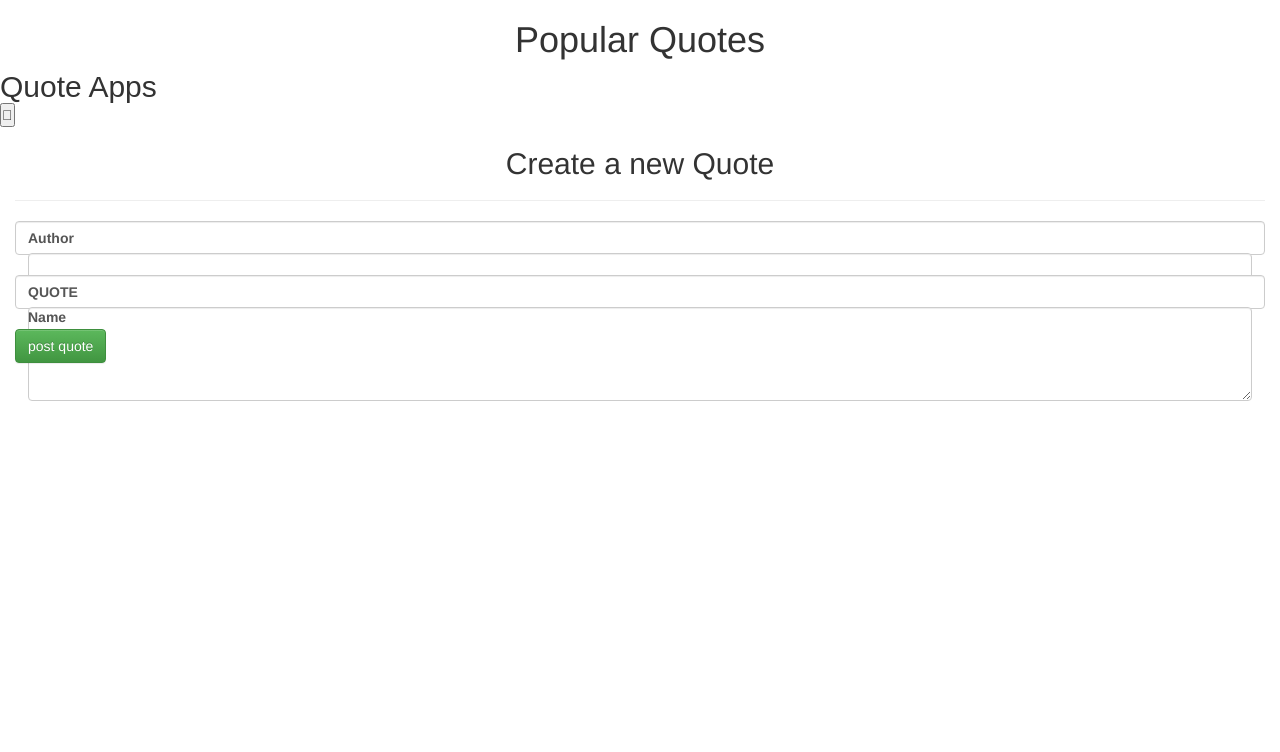
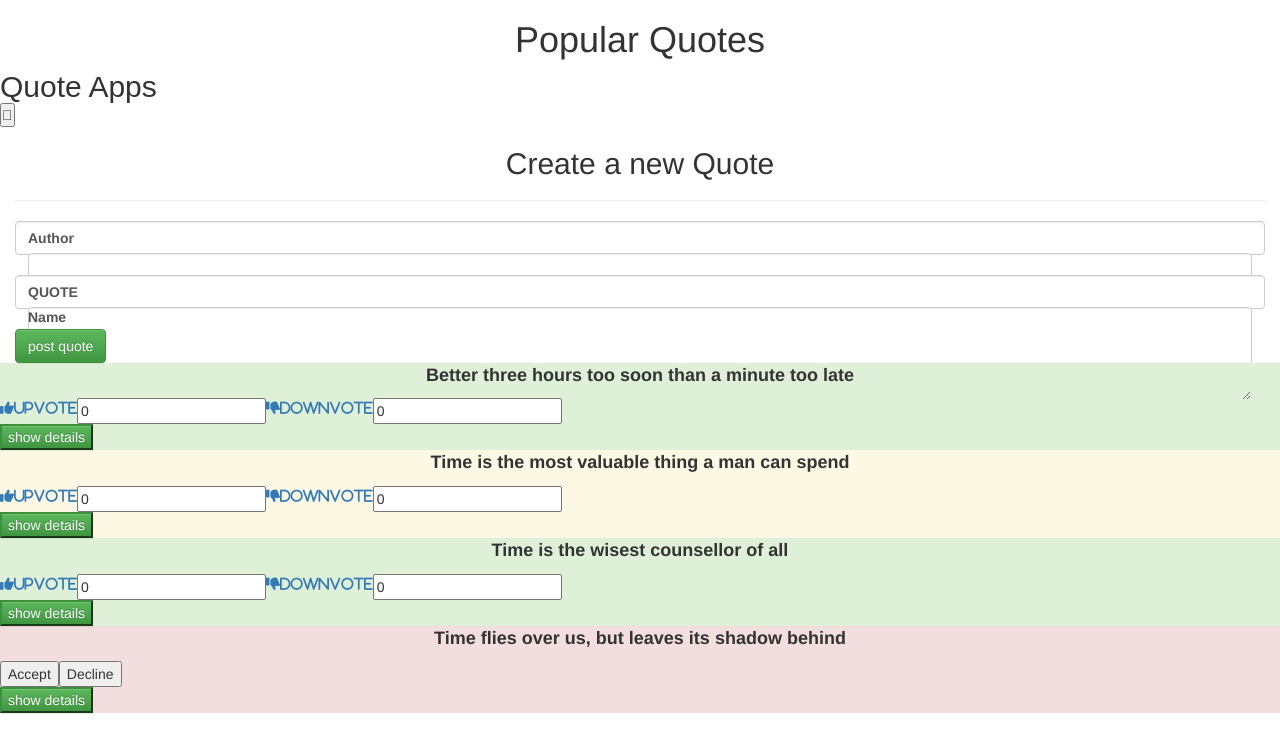
Before and after one commit to bethnduta/QUOES-APP, an Angular app: page / in a window 1280 px wide. Shown: the top 752 px of the page. Built offline with nearby package versions, Linux system fonts and the light colour scheme.

Commit message:
designed quote-component

```diff
--- a/src/app/app.component.html
+++ b/src/app/app.component.html
@@ -1,3 +1,4 @@
 <h1 align = "center">Popular Quotes</h1>
 <app-quotes></app-quotes>
 <app-quote-form></app-quote-form>
+<app-quote-details></app-quote-details>
--- a/src/app/quote-details/quote-details.component.css
+++ b/src/app/quote-details/quote-details.component.css
@@ -0,0 +1,18 @@
+.quote{
+    display: flex;
+}
+
+.fa.fa-thumbs-up i{
+    font-size: 18px;
+    color: green;
+}
+
+.fa.fa-thumbs-down i{
+    font-size: 18px;
+    color: red;
+}
+
+.card-text{
+    font-size: 18px;
+    font-weight: 600;
+}
--- a/src/app/quote-details/quote-details.component.html
+++ b/src/app/quote-details/quote-details.component.html
@@ -1 +1,48 @@
-<p>quote-details works!</p>
+<div class="card-group">
+    <div class="card bg-success">
+      <div class="card-body text-center">
+        <p class="card-text">Better three hours too soon than a minute too late</p>
+      </div>
+      <div class="quote">
+          <a href=""><i class="fa fa-thumbs-up">upvote</i></a>
+          <input type="number" id="input1" value="0" name="e">
+          <a href=""><i class="fa fa-thumbs-down">downvote</i></a>
+        <input type="number" id="input1" value="0" name="e">
+    </div>
+    <button class="btn-success">show details</button>
+    </div>
+    <div class="card bg-warning">
+      <div class="card-body text-center">
+        <p class="card-text">Time is the most valuable thing a man can spend</p>
+      </div>
+      <div class="quote">
+        <a href=""><i class="fa fa-thumbs-up">upvote</i></a>
+        <input type="number" id="input1" value="0" name="e">
+        <a href=""><i class="fa fa-thumbs-down">downvote</i></a>
+      <input type="number" id="input1" value="0" name="e">
+  </div>
+  <button class="btn-success">show details</button>
+    </div>
+    <div class="card bg-success">
+      <div class="card-body text-center">
+        <p class="card-text">Time is the wisest counsellor of all</p>
+      </div>
+      <div class="quote">
+        <a href=""><i class="fa fa-thumbs-up">upvote</i></a>
+        <input type="number" id="input1" value="0" name="e">
+        <a href=""><i class="fa fa-thumbs-down">downvote</i></a>
+      <input type="number" id="input1" value="0" name="e">
+  </div>
+  <button class="btn-success">show details</button>
+    </div>
+    <div class="card bg-danger">
+      <div class="card-body text-center">
+        <p class="card-text">Time flies over us, but leaves its shadow behind</p>
+      </div>
+      <div class="quote">
+        <button class="w3-button w3-green">Accept</button>
+        <button class="w3-button w3-red">Decline</button>
+  </div>
+  <button class="btn-success">show details</button>
+    </div>
+  </div>
```
